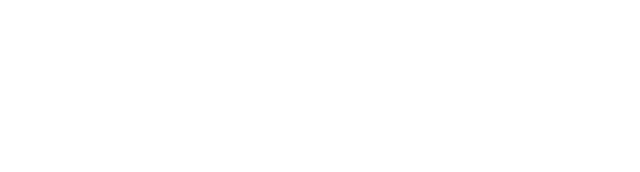
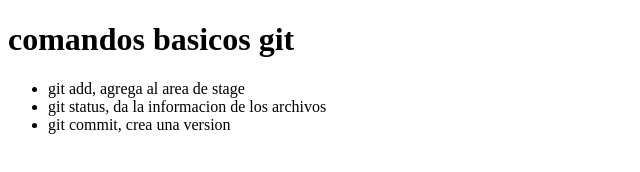
Before and after one commit to irisAdanelli/comandos-git, a plain HTML site: page index.html in a window 1280 px wide. Shown: the whole page, without its empty margins (0-640 px from the left). Drawn offline with Linux system fonts and the light colour scheme.

Commit message:
feat: se add comandos basicos

```diff
--- a/index.html
+++ b/index.html
@@ -1,9 +1,15 @@
 <!DOCTYPE html>
 <html>
 <head>
-    <title></title>
+    <meta charset="utf-8">
+    <title>COMANDOS GIT</title>
 </head>
 <body>
-
+<h1>comandos basicos git</h1>
+<ul>
+    <li>git add, agrega al area de stage</li>
+    <li>git status, da la informacion de los archivos</li>
+    <li>git commit, crea una version</li>
+</ul>
 </body>
 </html>
```
